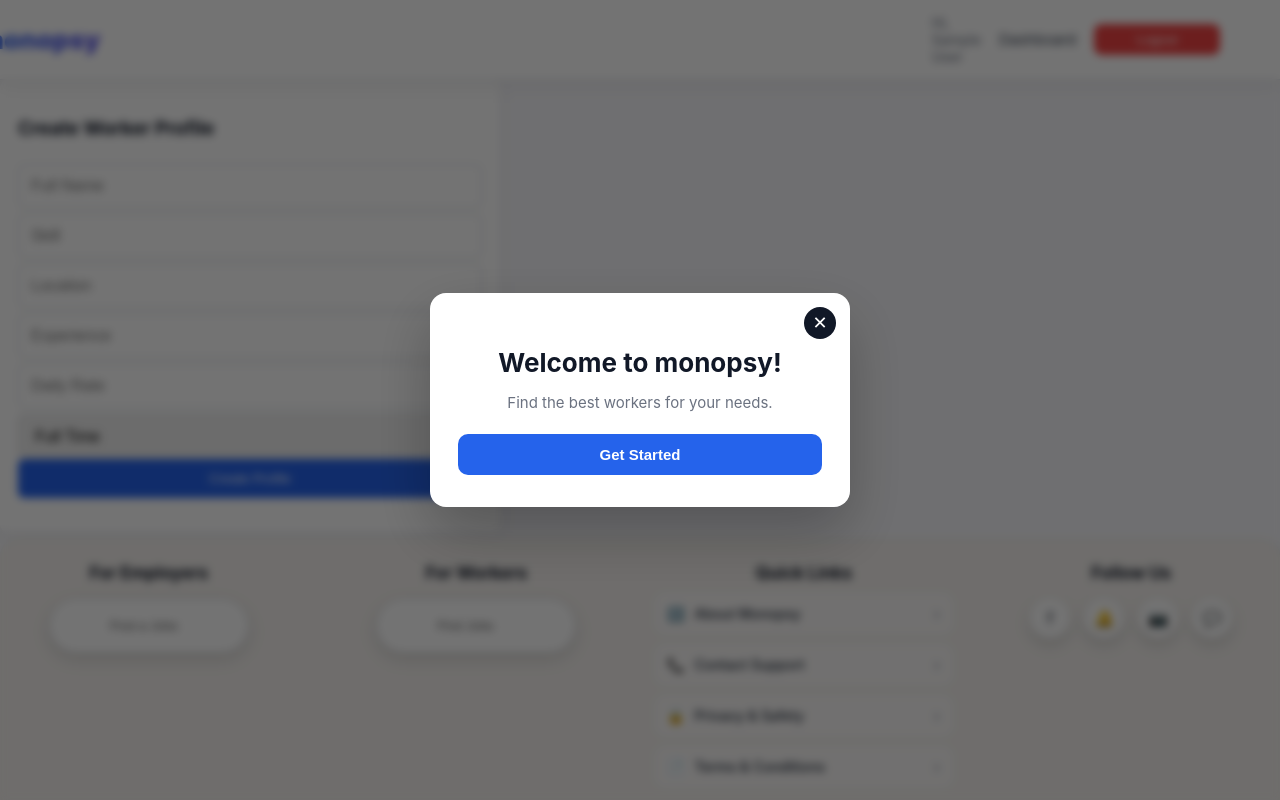
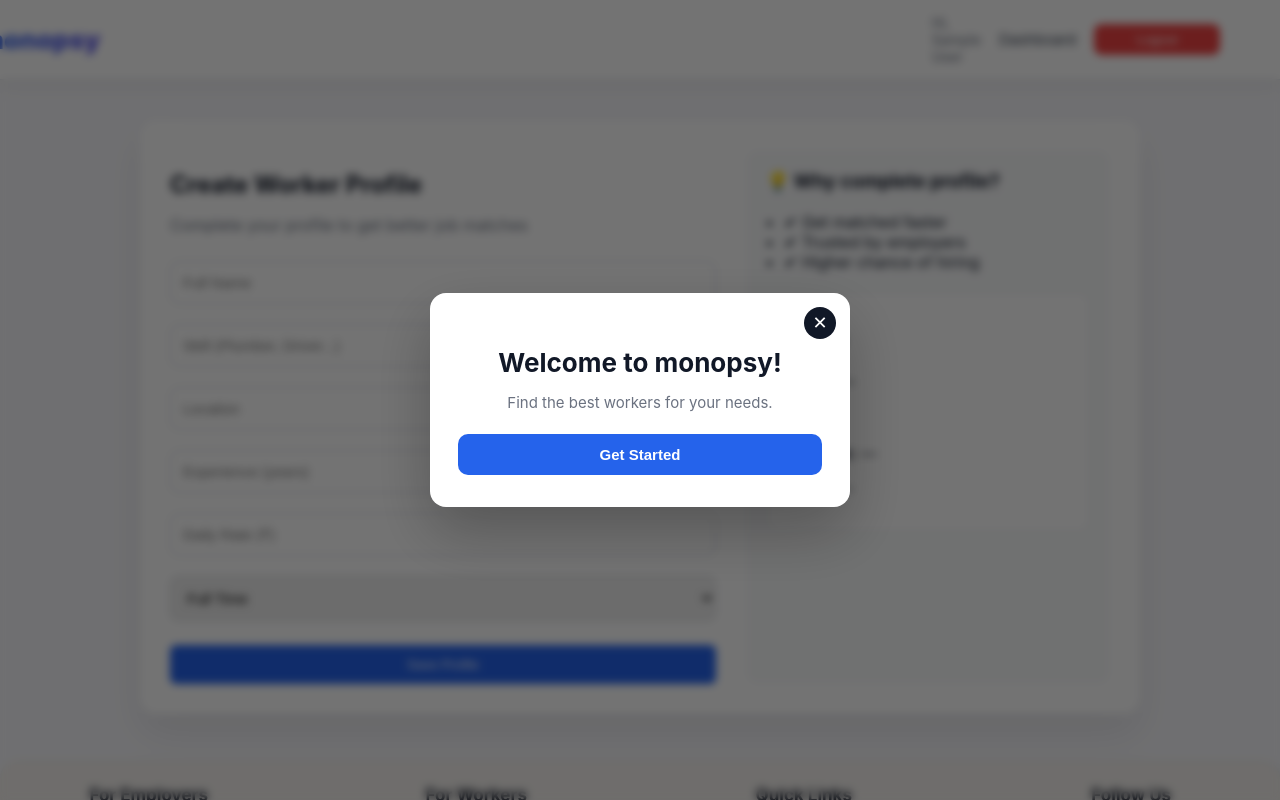
Before and after one commit to RohanKumarRai/neev-frontend, a React (Vite) app: page /profile in a window 1280 px wide. Built offline with nearby package versions, Linux system fonts and the light colour scheme; no server answers; sample sign-in values are in the browser's storage.

Commit message:
remainin little bit change in WorkerProfile.jsx

```diff
--- a/src/components/Profile.jsx
+++ b/src/components/Profile.jsx
@@ -1,8 +1,79 @@
 // src/components/Profile.jsx
 
-import React from 'react';
-import WorkerProfile from './WorkerProfile';
+// import React from 'react';
+// import WorkerProfile from './WorkerProfile';
 
-export default function Profile() {
-  return <WorkerProfile />;
+// export default function Profile() {
+//   return <WorkerProfile />;
+// }
+import React, { useState } from "react";
+
+export default function WorkerProfile() {
+  const [form, setForm] = useState({
+    name: "",
+    skill: "",
+    location: "",
+    experience: "",
+    rate: "",
+    jobType: "FULL_TIME",
+  });
+
+  const handleChange = (e) => {
+    setForm({ ...form, [e.target.name]: e.target.value });
+  };
+
+  const handleSubmit = (e) => {
+    e.preventDefault();
+    alert("Profile Saved (API later)");
+  };
+
+  return (
+    <div className="profile-page">
+      <div className="profile-card">
+
+        {/* LEFT FORM */}
+        <div className="profile-form">
+          <h2>Create Worker Profile</h2>
+          <p className="profile-subtitle">
+            Complete your profile to get better job matches
+          </p>
+
+          <form onSubmit={handleSubmit}>
+            <input name="name" placeholder="Full Name" onChange={handleChange} />
+            <input name="skill" placeholder="Skill (Plumber, Driver...)" onChange={handleChange} />
+            <input name="location" placeholder="Location" onChange={handleChange} />
+            <input name="experience" placeholder="Experience (years)" onChange={handleChange} />
+            <input name="rate" placeholder="Daily Rate (₹)" onChange={handleChange} />
+
+            <select name="jobType" onChange={handleChange}>
+              <option value="FULL_TIME">Full Time</option>
+              <option value="PART_TIME">Part Time</option>
+              <option value="DAILY">Daily</option>
+            </select>
+
+            <button className="btn">Save Profile</button>
+          </form>
+        </div>
+
+        {/* RIGHT INFO PANEL */}
+        <div className="profile-info">
+          <h3>💡 Why complete profile?</h3>
+          <ul>
+            <li>✔ Get matched faster</li>
+            <li>✔ Trusted by employers</li>
+            <li>✔ Higher chance of hiring</li>
+          </ul>
+
+          <div className="profile-preview">
+            <h4>Preview</h4>
+            <p><b>Name:</b> {form.name || "—"}</p>
+            <p><b>Skill:</b> {form.skill || "—"}</p>
+            <p><b>Location:</b> {form.location || "—"}</p>
+            <p><b>Rate:</b> ₹{form.rate || "—"}</p>
+          </div>
+        </div>
+
+      </div>
+    </div>
+  );
 }
--- a/src/components/WorkerProfile.jsx
+++ b/src/components/WorkerProfile.jsx
@@ -1,92 +1,142 @@
-import React, { useEffect, useState } from 'react';
-import { useAuth } from '../context/AuthContext';
-import api from '../services/api';
+import React, { useState } from "react";
 
 export default function WorkerProfile() {
-  const { authData } = useAuth();
-  const token = authData?.token;
+  const [form, setForm] = useState({
+    name: "",
+    skill: "",
+    otherSkill: "",
+    location: "",
+    experience: "",
+    rate: "",
+    jobType: "FULL_TIME",
+  });
 
-  const [loading, setLoading] = useState(true);
-  const [existingProfile, setExistingProfile] = useState(null);
-  const [output, setOutput] = useState('');
+  const skills = [
+    "Plumber",
+    "Driver",
+    "Electrician",
+    "Painter",
+    "Carpenter",
+    "Mechanic",
+    "Other",
+  ];
 
-  const [fullName, setFullName] = useState('');
-  const [skill, setSkill] = useState('');
-  const [location, setLocation] = useState('');
-  const [experience, setExperience] = useState('');
-  const [dailyRate, setDailyRate] = useState('');
-  const [availability, setAvailability] = useState('FULL_TIME');
-
-  useEffect(() => {
-    async function loadProfile() {
-      try {
-        const res = await api.get('/workers/me');
-        setExistingProfile(res.data);
-      } catch (err) {
-        console.error(err);
-      } finally {
-        setLoading(false);
-      }
-    }
-
-    if (token) loadProfile();
-  }, [token]);
-
-  async function createProfile() {
-    try {
-      const payload = {
-        fullName,
-        skillCategory: skill,
-        location,
-        experienceYears: Number(experience),
-        dailyRate: Number(dailyRate),
-        availability,
-        phone: '9999999999'
+  const handleChange = (e) => {
+    const { name, value } = e.target;
+    setForm({ ...form, [name]: value });
   };
 
-      const res = await api.post('/workers', payload);
-      setExistingProfile(res.data);
-      setOutput('Profile created successfully');
-    } catch (err) {
-      setOutput(err.response?.data?.message || 'Failed to create profile');
-    }
-  }
+  return (
+    <div className="center">
+      <div
+        className="card"
+        style={{
+          maxWidth: "900px",
+          width: "100%",
+          display: "grid",
+          gridTemplateColumns: "2fr 1fr",
+          gap: "24px",
+        }}
+      >
+        {/* LEFT FORM */}
+        <div>
+          <h2>Create Worker Profile</h2>
+          <p style={{ color: "#6b7280", marginBottom: "20px" }}>
+            Complete your profile to get better job matches
+          </p>
 
-  if (loading) return <p>Loading profile...</p>;
+          <input
+            name="name"
+            placeholder="Full Name"
+            value={form.name}
+            onChange={handleChange}
+          />
 
-  if (existingProfile) {
-    return (
-      <div className="card" style={{ maxWidth: 500 }}>
-        <h3>Worker Profile</h3>
-        <p><b>Name:</b> {existingProfile.fullName}</p>
-        <p><b>Skill:</b> {existingProfile.skillCategory}</p>
-        <p><b>Location:</b> {existingProfile.location}</p>
-        <p><b>Experience:</b> {existingProfile.experienceYears} years</p>
-        <p><b>Daily Rate:</b> ₹{existingProfile.dailyRate}</p>
-        <p><b>Availability:</b> {existingProfile.availability}</p>
-        <p style={{ color: 'green' }}>✅ Profile completed</p>
-      </div>
-    );
-  }
+          {/* ✅ SKILL DROPDOWN */}
+          <select
+            name="skill"
+            value={form.skill}
+            onChange={handleChange}
+          >
+            <option value="">Select Skill</option>
+            {skills.map((s) => (
+              <option key={s} value={s}>
+                {s}
+              </option>
+            ))}
+          </select>
 
-  return (
-    <div className="card" style={{ maxWidth: 500 }}>
-      <h3>Create Worker Profile</h3>
+          {/* ✅ OTHER SKILL INPUT */}
+          {form.skill === "Other" && (
+            <input
+              name="otherSkill"
+              placeholder="Enter your skill"
+              value={form.otherSkill}
+              onChange={handleChange}
+            />
+          )}
 
-      <input placeholder="Full Name" value={fullName} onChange={e => setFullName(e.target.value)} />
-      <input placeholder="Skill" value={skill} onChange={e => setSkill(e.target.value)} />
-      <input placeholder="Location" value={location} onChange={e => setLocation(e.target.value)} />
-      <input type="number" placeholder="Experience" value={experience} onChange={e => setExperience(e.target.value)} />
-      <input type="number" placeholder="Daily Rate" value={dailyRate} onChange={e => setDailyRate(e.target.value)} />
+          <input
+            name="location"
+            placeholder="Location"
+            value={form.location}
+            onChange={handleChange}
+          />
 
-      <select value={availability} onChange={e => setAvailability(e.target.value)}>
+          <input
+            name="experience"
+            placeholder="Experience (years)"
+            value={form.experience}
+            onChange={handleChange}
+            type="number"
+          />
+
+          <input
+            name="rate"
+            placeholder="Daily Rate (₹)"
+            value={form.rate}
+            onChange={handleChange}
+            type="number"
+          />
+
+          <select
+            name="jobType"
+            value={form.jobType}
+            onChange={handleChange}
+          >
             <option value="FULL_TIME">Full Time</option>
             <option value="PART_TIME">Part Time</option>
             <option value="DAILY">Daily</option>
           </select>
 
-      <button onClick={createProfile}>Create Profile</button>
-      <p>{output}</p>
+          <button className="btn" style={{ marginTop: "10px" }}>
+            Save Profile
+          </button>
+        </div>
+
+        {/* RIGHT PREVIEW */}
+        <div
+          style={{
+            background: "#f9fafb",
+            padding: "16px",
+            borderRadius: "10px",
+            border: "1px solid #e5e7eb",
+          }}
+        >
+          <h3>Preview</h3>
+          <p><b>Name:</b> {form.name || "—"}</p>
+          <p>
+            <b>Skill:</b>{" "}
+            {form.skill === "Other"
+              ? form.otherSkill || "—"
+              : form.skill || "—"}
+          </p>
+          <p><b>Location:</b> {form.location || "—"}</p>
+          <p><b>Experience:</b> {form.experience ? `${form.experience} years` : "—"}</p>
+          <p><b>Rate:</b> {form.rate ? `₹${form.rate}` : "—"}</p>
+          <p><b>Job Type:</b> {form.jobType.replace("_", " ")}</p>
+        </div>
+      </div>
     </div>
   );
 }
--- a/src/index.css
+++ b/src/index.css
@@ -201,3 +201,80 @@
   color: #9ca3af;
   cursor: not-allowed;
 }
+
+/* ================= PROFILE WOW UI ================= */
+
+.profile-page {
+  display: flex;
+  justify-content: center;
+  padding: 40px 16px;
+}
+
+.profile-card {
+  display: grid;
+  grid-template-columns: 1.2fr 0.8fr;
+  gap: 30px;
+  width: 100%;
+  max-width: 1000px;
+  background: white;
+  border-radius: 16px;
+  padding: 30px;
+  box-shadow: 0 20px 40px rgba(0,0,0,0.08);
+}
+
+.profile-form h2 {
+  margin-bottom: 6px;
+}
+
+.profile-subtitle {
+  color: #6b7280;
+  margin-bottom: 20px;
+}
+
+.profile-form form {
+  display: flex;
+  flex-direction: column;
+  gap: 14px;
+}
+
+.profile-form input,
+.profile-form select {
+  padding: 12px;
+  border-radius: 8px;
+  border: 1px solid #d1d5db;
+  font-size: 15px;
+}
+
+.profile-form button {
+  margin-top: 10px;
+}
+
+/* RIGHT PANEL */
+.profile-info {
+  background: #f9fafb;
+  border-radius: 12px;
+  padding: 20px;
+}
+
+.profile-info h3 {
+  margin-top: 0;
+}
+
+.profile-info ul {
+  padding-left: 18px;
+  margin-bottom: 20px;
+}
+
+.profile-preview {
+  background: white;
+  border-radius: 10px;
+  padding: 16px;
+  border: 1px solid #e5e7eb;
+}
+
+/* MOBILE */
+@media (max-width: 768px) {
+  .profile-card {
+    grid-template-columns: 1fr;
+  }
+}
```
Lines whose indentation alone changed are shown as unchanged.
